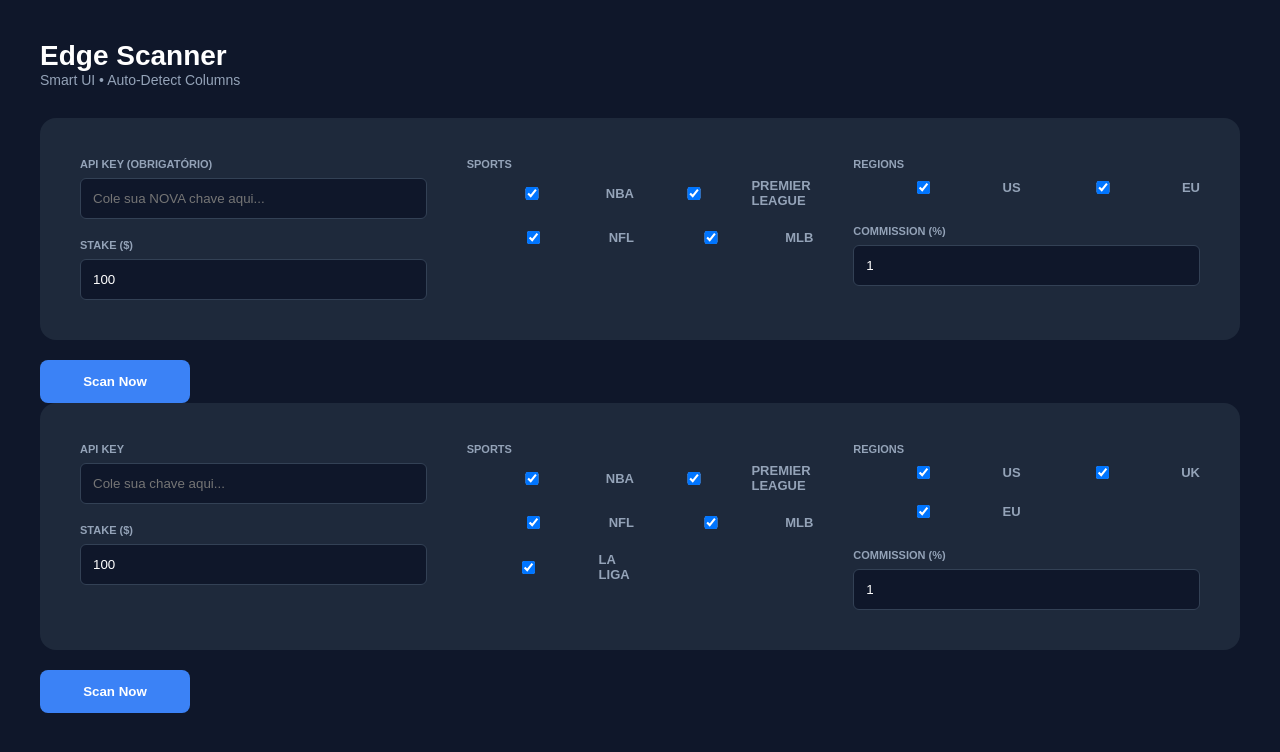
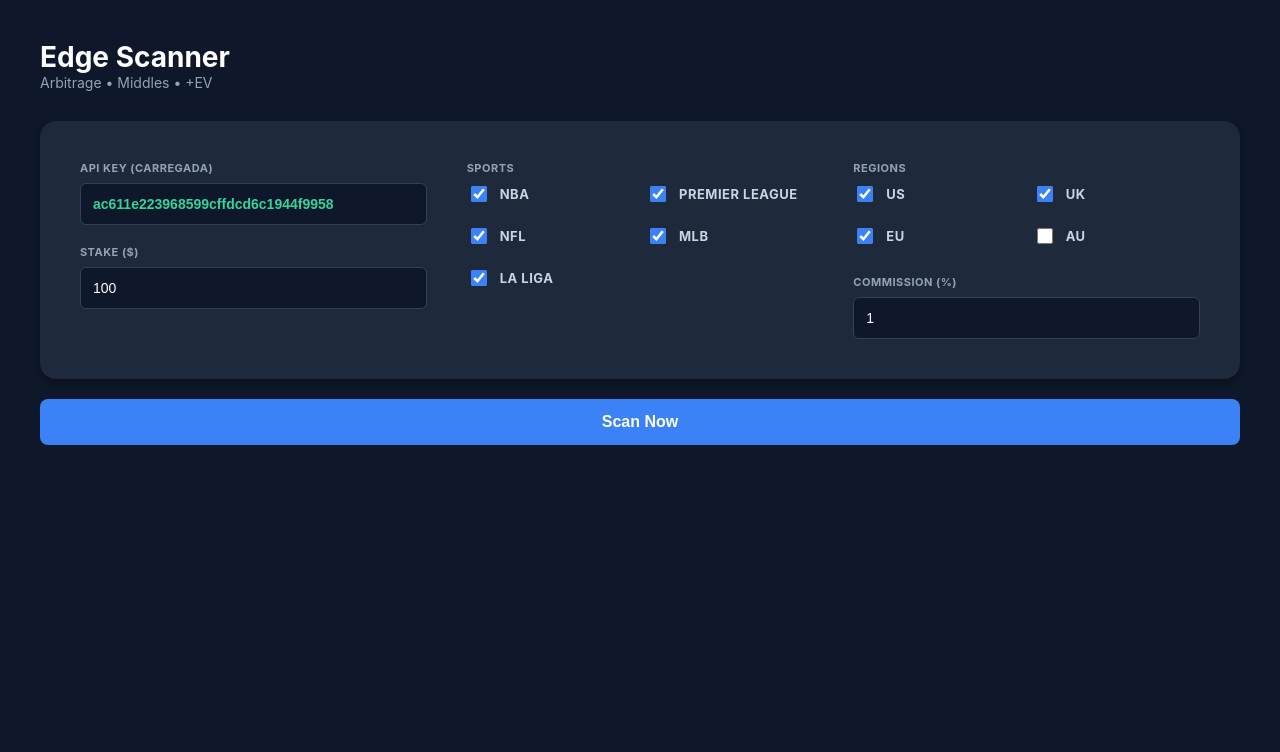
Before and after one commit to fekitorich/odd, a Flask app: page / in a window 1280 px wide. Shown: the top 752 px of the page. Run offline with Flask 3, Linux system fonts and the light colour scheme.

Commit message:
Update index.html

```diff
--- a/templates/index.html
+++ b/templates/index.html
@@ -2,47 +2,64 @@
 <html lang="pt-br">
 <head>
     <meta charset="UTF-8">
-    <title>Edge Scanner</title>
+    <title>Edge Scanner Pro</title>
     <style>
-        :root { --bg: #0f172a; --panel: #1e293b; --text: #e2e8f0; --primary: #3b82f6; --green: #064e3b; --green-text: #34d399; }
-        body { background: var(--bg); color: var(--text); font-family: sans-serif; padding: 40px; margin: 0; }
+        :root { --bg: #0f172a; --panel: #1e293b; --text: #e2e8f0; --primary: #3b82f6; --green: #064e3b; --green-text: #34d399; --red: #7f1d1d; --red-text: #f87171; }
+        body { background: var(--bg); color: var(--text); font-family: -apple-system, BlinkMacSystemFont, "Segoe UI", Roboto, sans-serif; padding: 40px; margin: 0; }
         .container { max-width: 1200px; margin: 0 auto; }
         .header { display: flex; justify-content: space-between; margin-bottom: 30px; }
-        h1 { margin: 0; font-size: 28px; color: white; }
-        .main-panel { background: var(--panel); padding: 40px; border-radius: 16px; display: grid; grid-template-columns: 1fr 1fr 1fr; gap: 40px; }
-        label { display: block; font-size: 11px; font-weight: bold; color: #94a3b8; margin-bottom: 8px; text-transform: uppercase; }
-        input { background: var(--bg); border: 1px solid #334155; color: white; padding: 12px; border-radius: 6px; width: 100%; box-sizing: border-box; }
+        h1 { margin: 0; font-size: 28px; color: white; font-weight: 700; }
+
+        .main-panel { background: var(--panel); padding: 40px; border-radius: 16px; display: grid; grid-template-columns: 1fr 1fr 1fr; gap: 40px; box-shadow: 0 4px 6px rgba(0,0,0,0.3); }
+        label { display: block; font-size: 11px; font-weight: 700; color: #94a3b8; margin-bottom: 8px; text-transform: uppercase; letter-spacing: 0.5px; }
+        input[type="text"], input[type="number"] { background: var(--bg); border: 1px solid #334155; color: white; padding: 12px; border-radius: 6px; width: 100%; box-sizing: border-box; font-size: 14px; }
+
         .grid { display: grid; grid-template-columns: 1fr 1fr; gap: 12px; }
-        .item { display: flex; align-items: center; gap: 10px; font-size: 13px; cursor: pointer; }
-        .btn { background: var(--primary); color: white; border: none; padding: 14px; border-radius: 8px; font-weight: 600; cursor: pointer; width: 150px; margin-top: 20px; }
+        .item { display: flex; align-items: center; gap: 10px; font-size: 13px; cursor: pointer; color: #cbd5e1; }
+        input[type="checkbox"] { accent-color: var(--primary); width: 16px; height: 16px; cursor: pointer; }
 
-        /* ABAS */
-        .tabs { display: flex; gap: 10px; margin-top: 40px; border-bottom: 1px solid #334155; }
-        .tab { padding: 10px 20px; cursor: pointer; color: #94a3b8; border-bottom: 2px solid transparent; }
-        .tab.active { color: white; border-bottom: 2px solid var(--primary); font-weight: bold; }
-        .content { display: none; background: var(--panel); padding: 20px; border-radius: 0 0 16px 16px; }
+        .btn { background: var(--primary); color: white; border: none; padding: 14px; border-radius: 8px; font-weight: 600; cursor: pointer; width: 100%; margin-top: 20px; font-size: 16px; transition: 0.2s; }
+        .btn:hover { background: #2563eb; }
+        .btn:disabled { opacity: 0.7; cursor: not-allowed; }
+
+        .alert { padding: 15px; border-radius: 8px; margin-top: 20px; display: none; font-size: 14px; }
+        .alert-error { background: rgba(127, 29, 29, 0.2); border: 1px solid var(--red); color: var(--red-text); }
+
+        .tabs { display: flex; gap: 20px; margin-top: 40px; border-bottom: 1px solid #334155; }
+        .tab { padding: 12px 20px; cursor: pointer; color: #94a3b8; border-bottom: 2px solid transparent; font-weight: 500; }
+        .tab.active { color: white; border-bottom: 2px solid var(--primary); }
+
+        .content { display: none; background: var(--panel); padding: 0; border-radius: 0 0 16px 16px; overflow: hidden; }
         .content.active { display: block; }
 
         table { width: 100%; border-collapse: collapse; }
-        td, th { padding: 15px; border-bottom: 1px solid #334155; text-align: left; }
-        th { font-size: 11px; color: #94a3b8; text-transform: uppercase; }
-        .roi { background: var(--green); color: var(--green-text); padding: 4px 8px; border-radius: 4px; font-weight: bold; }
-        .error-msg { color: #f87171; background: rgba(248, 113, 113, 0.1); padding: 15px; border-radius: 8px; margin-top: 20px; display: none; }
+        th { background: rgba(15, 23, 42, 0.5); text-align: left; padding: 16px; font-size: 11px; color: #94a3b8; text-transform: uppercase; letter-spacing: 1px; }
+        td { padding: 16px; border-bottom: 1px solid #334155; font-size: 14px; vertical-align: middle; }
+        tr:last-child td { border-bottom: none; }
+
+        .roi-badge { padding: 4px 8px; border-radius: 4px; font-weight: bold; font-size: 13px; display: inline-block; }
+        .roi-pos { background: rgba(6, 78, 59, 0.4); color: var(--green-text); border: 1px solid var(--green); }
+        .roi-neg { background: rgba(127, 29, 29, 0.4); color: var(--red-text); border: 1px solid var(--red); }
     </style>
 </head>
 <body>
     <div class="container">
-        <div class="header"><div><h1>Edge Scanner</h1><div style="font-size:14px;color:#94a3b8">Smart UI • Auto-Detect Columns</div></div></div>
+        <div class="header">
+            <div><h1>Edge Scanner</h1><div style="font-size:14px;color:#94a3b8">Arbitrage • Middles • +EV</div></div>
+        </div>
 
         <form id="form">
             <div class="main-panel">
                 <div>
-                    <label>API KEY (Obrigatório)</label>
-                    <input type="text" name="apiKey" placeholder="Cole sua NOVA chave aqui..." required>
+                    <label>API KEY (Carregada)</label>
+                    <input type="text" name="apiKey" value="ac611e223968599cffdcd6c1944f9958" style="color:#34d399; font-weight:bold;">
 
-                    <label style="margin-top:20px">STAKE ($)</label>
-                    <input type="number" name="stake" value="100">
+                    <div style="margin-top:20px">
+                        <label>STAKE ($)</label>
+                        <input type="number" name="stake" value="100">
+                    </div>
                 </div>
+
                 <div>
                     <label>SPORTS</label>
                     <div class="grid">
@@ -50,43 +67,51 @@
                         <label class="item"><input type="checkbox" name="sports" value="soccer_epl" checked> Premier League</label>
                         <label class="item"><input type="checkbox" name="sports" value="americanfootball_nfl" checked> NFL</label>
                         <label class="item"><input type="checkbox" name="sports" value="baseball_mlb" checked> MLB</label>
+                        <label class="item"><input type="checkbox" name="sports" value="soccer_spain_la_liga" checked> La Liga</label>
                     </div>
                 </div>
+
                 <div>
                     <label>REGIONS</label>
                     <div class="grid">
                         <label class="item"><input type="checkbox" name="regions" value="us" checked> US</label>
+                        <label class="item"><input type="checkbox" name="regions" value="uk" checked> UK</label>
                         <label class="item"><input type="checkbox" name="regions" value="eu" checked> EU</label>
+                        <label class="item"><input type="checkbox" name="regions" value="au"> AU</label>
                     </div>
-                    <label style="margin-top:20px">COMMISSION (%)</label><input type="number" name="commission" value="1">
+                    <div style="margin-top:20px">
+                        <label>COMMISSION (%)</label>
+                        <input type="number" name="commission" value="1">
+                    </div>
                 </div>
             </div>
+
             <button type="submit" class="btn" id="btn">Scan Now</button>
         </form>
 
-        <div id="error-box" class="error-msg"></div>
+        <div id="error-box" class="alert alert-error"></div>
 
-        <div id="results" style="display:none">
+        <div id="results-area" style="display:none;">
             <div class="tabs">
-                <div class="tab active" onclick="switchTab('ev', this)">+EV</div>
-                <div class="tab" onclick="switchTab('arb', this)">Arbitrage</div>
-                <div class="tab" onclick="switchTab('mid', this)">Middles</div>
+                <div class="tab active" onclick="showTab('ev', this)">+EV</div>
+                <div class="tab" onclick="showTab('arb', this)">Arbitrage</div>
+                <div class="tab" onclick="showTab('mid', this)">Middles</div>
             </div>
 
             <div id="ev" class="content active">
-                <table><thead><tr><th>Sport / Event</th><th>Bet / Market</th><th>Edge / ROI</th></tr></thead><tbody id="tb-ev"></tbody></table>
+                <table><thead><tr><th>Evento</th><th>Aposta / Mercado</th><th>Edge / ROI</th></tr></thead><tbody id="tb-ev"></tbody></table>
             </div>
             <div id="arb" class="content">
-                <table><thead><tr><th>Sport / Event</th><th>Bet / Market</th><th>ROI</th></tr></thead><tbody id="tb-arb"></tbody></table>
+                <table><thead><tr><th>Evento</th><th>Aposta / Mercado</th><th>ROI</th></tr></thead><tbody id="tb-arb"></tbody></table>
             </div>
             <div id="mid" class="content">
-                <table><thead><tr><th>Sport / Event</th><th>Range</th><th>ROI</th></tr></thead><tbody id="tb-mid"></tbody></table>
+                <table><thead><tr><th>Evento</th><th>Range</th><th>ROI</th></tr></thead><tbody id="tb-mid"></tbody></table>
             </div>
         </div>
     </div>
 
     <script>
-        function switchTab(id, el) {
+        function showTab(id, el) {
             document.querySelectorAll('.content').forEach(c => c.classList.remove('active'));
             document.querySelectorAll('.tab').forEach(t => t.classList.remove('active'));
             document.getElementById(id).classList.add('active');
@@ -97,13 +122,16 @@
             e.preventDefault();
             const btn = document.getElementById('btn');
             const errBox = document.getElementById('error-box');
+            const results = document.getElementById('results-area');
 
             btn.innerText = 'Scanning...';
             btn.disabled = true;
             errBox.style.display = 'none';
-            document.getElementById('results').style.display = 'none';
+            results.style.display = 'none';
 
             const formData = new FormData(e.target);
+            // Se o usuário apagar a chave do input, o Python usa a fixa.
+            // Mas o input já vai cheio.
             const payload = {
                 apiKey: formData.get('apiKey'),
                 sports: [...formData.getAll('sports')],
@@ -121,22 +149,17 @@
 
                 const data = await res.json();
 
-                // DETECÇÃO DE ERRO DA API (O que apareceu no seu log)
-                if (data.success === false || data.error) {
-                    errBox.innerHTML = `<strong>Erro da API:</strong> ${data.error || 'Chave inválida ou limite excedido.'}`;
-                    errBox.style.display = 'block';
-                    return;
+                if (!res.ok || data.error) {
+                    throw new Error(data.error || 'Erro desconhecido na API');
                 }
 
-                document.getElementById('results').style.display = 'block';
-
-                // Preenche as tabelas com a função inteligente
-                fillSmart('tb-ev', data.plus_ev?.opportunities);
-                fillSmart('tb-arb', data.arbitrage?.opportunities);
-                fillSmart('tb-mid', data.middles?.opportunities);
+                results.style.display = 'block';
+                renderTable('tb-ev', data.plus_ev?.opportunities);
+                renderTable('tb-arb', data.arbitrage?.opportunities);
+                renderTable('tb-mid', data.middles?.opportunities);
 
             } catch (err) {
-                errBox.innerText = 'Erro de conexão com o servidor. Tente novamente.';
+                errBox.innerText = `ERRO: ${err.message}`;
                 errBox.style.display = 'block';
             } finally {
                 btn.innerText = 'Scan Now';
@@ -144,158 +167,34 @@
             }
         });
 
-        // FUNÇÃO INTELIGENTE: Procura qualquer nome de coluna que o scanner mandar
-        function fillSmart(id, list) {
-            const tb = document.getElementById(id);
+        function renderTable(tbodyId, list) {
+            const tbody = document.getElementById(tbodyId);
+            tbody.innerHTML = '';
+
             if (!list || list.length === 0) {
-                tb.innerHTML = '<tr><td colspan="3" style="text-align:center; color:#64748b;">Nenhuma oportunidade encontrada.</td></tr>';
+                tbody.innerHTML = '<tr><td colspan="3" style="text-align:center; padding:30px; color:#64748b;">Nenhuma oportunidade encontrada.</td></tr>';
                 return;
             }
-            tb.innerHTML = '';
 
             list.forEach(item => {
-                // Tenta achar o ROI em várias chaves possíveis
                 const roiVal = item.roi_percent || item.ev_percent || item.profit || item.roi || 0;
+                const betInfo = item.market || item.bet || item.selection || item.description || '-';
 
-                // Tenta achar o nome da aposta
-                const betName = item.market || item.bet || item.selection || item.description || '-';
+                const roiNum = parseFloat(roiVal);
+                const badgeClass = roiNum >= 0 ? 'roi-pos' : 'roi-neg';
 
-                // Tenta achar o esporte e evento
-                const sportName = item.sport || item.sport_key || 'Unknown';
-                const eventName = item.event || item.match || 'Unknown Event';
-
-                // Formata o ROI (verde se positivo, vermelho se negativo)
-                const color = parseFloat(roiVal) >= 0 ? '#34d399' : '#f87171';
-                const bg = parseFloat(roiVal) >= 0 ? 'rgba(6,78,59,0.5)' : 'rgba(127,29,29,0.5)';
-
-                tb.innerHTML += `
+                tbody.innerHTML += `
                     <tr>
                         <td>
-                            <div style="font-size:11px; color:#94a3b8; font-weight:bold;">${sportName.toUpperCase()}</div>
-                            <div style="margin-top:4px;">${eventName}</div>
+                            <div style="font-weight:bold; color:white;">${item.sport || 'Esporte'}</div>
+                            <div style="color:#94a3b8; font-size:12px; margin-top:4px;">${item.event || item.match || 'Evento'}</div>
                         </td>
-                        <td>${betName}</td>
+                        <td>${betInfo}</td>
                         <td>
-                            <span class="roi" style="background:${bg}; color:${color};">
-                                ${parseFloat(roiVal).toFixed(2)}%
-                            </span>
+                            <span class="roi-badge ${badgeClass}">${roiNum.toFixed(2)}%</span>
                         </td>
-                    </tr>`;
-            });
-        }
-    </script>
-</body>
-</html>            <div class="main-panel">
-                <div>
-                    <label>API KEY</label>
-                    <input type="text" name="apiKey" placeholder="Cole sua chave aqui..." required>
-
-                    <label style="margin-top:20px">STAKE ($)</label>
-                    <input type="number" name="stake" value="100">
-                </div>
-                <div>
-                    <label>SPORTS</label>
-                    <div class="grid">
-                        <label class="item"><input type="checkbox" name="sports" value="basketball_nba" checked> NBA</label>
-                        <label class="item"><input type="checkbox" name="sports" value="soccer_epl" checked> Premier League</label>
-                        <label class="item"><input type="checkbox" name="sports" value="americanfootball_nfl" checked> NFL</label>
-                        <label class="item"><input type="checkbox" name="sports" value="baseball_mlb" checked> MLB</label>
-                        <label class="item"><input type="checkbox" name="sports" value="soccer_spain_la_liga" checked> La Liga</label>
-                    </div>
-                </div>
-                <div>
-                    <label>REGIONS</label>
-                    <div class="grid">
-                        <label class="item"><input type="checkbox" name="regions" value="us" checked> US</label>
-                        <label class="item"><input type="checkbox" name="regions" value="uk" checked> UK</label>
-                        <label class="item"><input type="checkbox" name="regions" value="eu" checked> EU</label>
-                    </div>
-                    <label style="margin-top:20px">COMMISSION (%)</label><input type="number" name="commission" value="1">
-                </div>
-            </div>
-            <button type="submit" class="btn" id="btn">Scan Now</button>
-        </form>
-
-        <div id="results" style="display:none">
-            <div class="tabs">
-                <div class="tab active" onclick="switchTab('ev', this)">+EV</div>
-                <div class="tab" onclick="switchTab('arb', this)">Arbitrage</div>
-                <div class="tab" onclick="switchTab('mid', this)">Middles</div>
-            </div>
-
-            <div id="ev" class="content active">
-                <table><thead><tr><th>Sport / Event</th><th>Bet</th><th>Edge/ROI</th></tr></thead><tbody id="tb-ev"></tbody></table>
-            </div>
-            <div id="arb" class="content">
-                <table><thead><tr><th>Sport / Event</th><th>Bet</th><th>ROI</th></tr></thead><tbody id="tb-arb"></tbody></table>
-            </div>
-            <div id="mid" class="content">
-                <table><thead><tr><th>Sport / Event</th><th>Range</th><th>ROI</th></tr></thead><tbody id="tb-mid"></tbody></table>
-            </div>
-        </div>
-    </div>
-
-    <script>
-        function switchTab(id, el) {
-            document.querySelectorAll('.content').forEach(c => c.classList.remove('active'));
-            document.querySelectorAll('.tab').forEach(t => t.classList.remove('active'));
-            document.getElementById(id).classList.add('active');
-            el.classList.add('active');
-        }
-
-        document.getElementById('form').addEventListener('submit', async (e) => {
-            e.preventDefault();
-            const btn = document.getElementById('btn');
-            btn.innerText = 'Scanning...';
-
-            // Pega o valor digitado no campo apiKey
-            const formData = new FormData(e.target);
-            const payload = {
-                apiKey: formData.get('apiKey'), // Pega o que você digitou
-                sports: [...formData.getAll('sports')],
-                regions: [...formData.getAll('regions')],
-                stake: formData.get('stake'),
-                commission: formData.get('commission')
-            };
-
-            try {
-                const res = await fetch('/scan', {
-                    method: 'POST',
-                    headers: {'Content-Type': 'application/json'},
-                    body: JSON.stringify(payload)
-                });
-
-                const data = await res.json();
-                document.getElementById('results').style.display = 'block';
-
-                fill('tb-ev', data.plus_ev?.opportunities);
-                fill('tb-arb', data.arbitrage?.opportunities);
-                fill('tb-mid', data.middles?.opportunities);
-
-            } catch (err) {
-                alert('Erro na conexão.');
-            } finally {
-                btn.innerText = 'Scan Now';
-            }
-        });
-
-        function fill(id, list) {
-            const tb = document.getElementById(id);
-            if (!list || list.length === 0) {
-                tb.innerHTML = '<tr><td colspan="3">Sem oportunidades encontradas.</td></tr>';
-                return;
-            }
-            tb.innerHTML = '';
-            list.forEach(i => {
-                const roi = i.roi_percent || i.ev_percent || 0;
-                const bet = i.market || i.bet || i.selection || '-';
-
-                tb.innerHTML += `
-                    <tr>
-                        <td><strong>${i.sport}</strong><br>${i.event}</td>
-                        <td>${bet}</td>
-                        <td><span class="roi">${roi}%</span></td>
-                    </tr>`;
+                    </tr>
+                `;
             });
         }
     </script>
```
